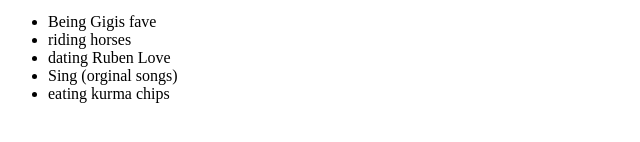
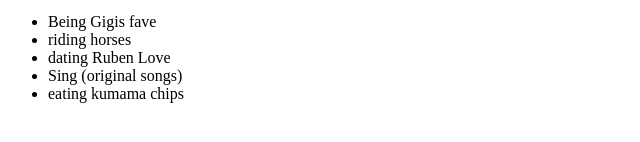
Before and after one commit to craighead-diocesan-school/introduction-pawseyri42, a plain HTML site: page index.html in a window 1280 px wide. Shown: the part 168-310 px from the top of the page, 0-640 px from the left. Drawn offline with Linux system fonts and the light colour scheme.

Commit message:
better spelling

```diff
--- a/index.html
+++ b/index.html
@@ -16,6 +16,6 @@
   <li> Being Gigis fave </li>
   <li> riding horses </li>
   <li> dating Ruben Love </li>
-  <li> Sing (orginal songs) </li>
-  <li> eating kurma chips </li>
+  <li> Sing (original songs) </li>
+  <li> eating kumama chips </li>
 </ul>
```
